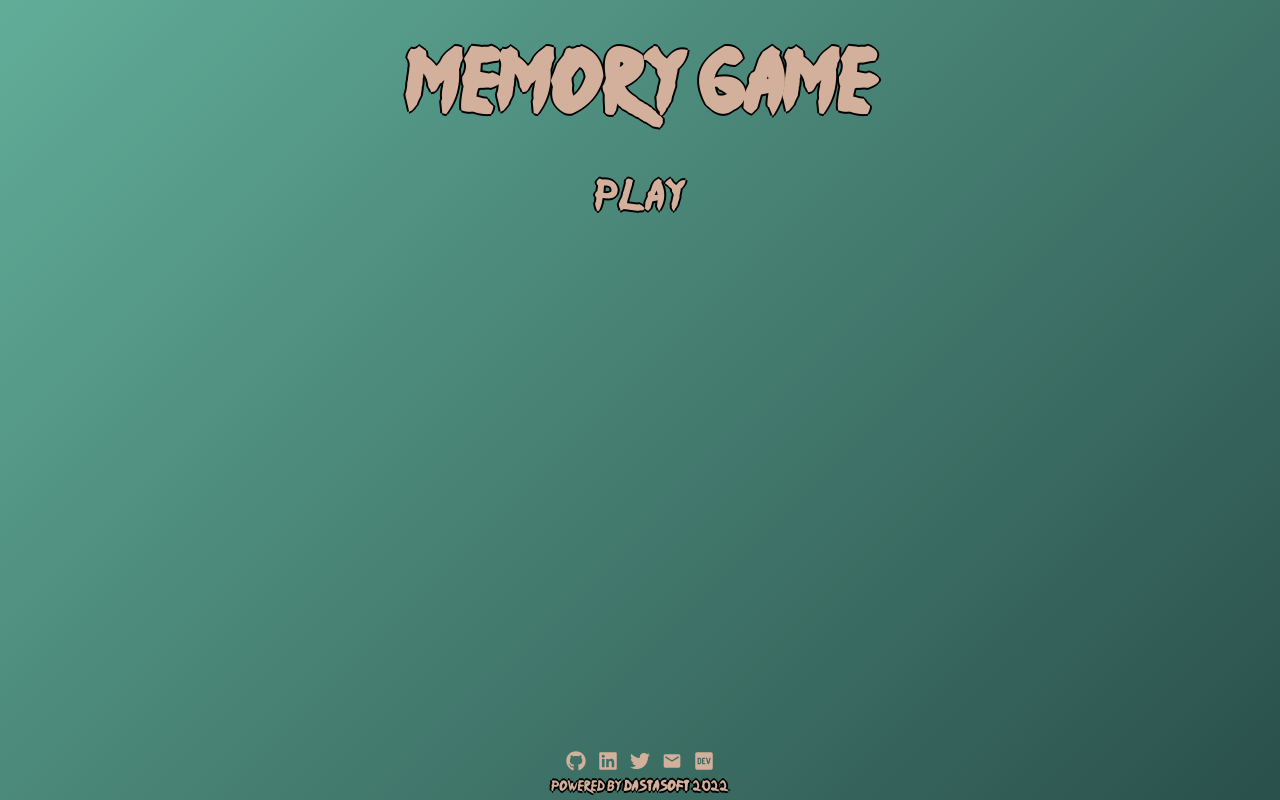
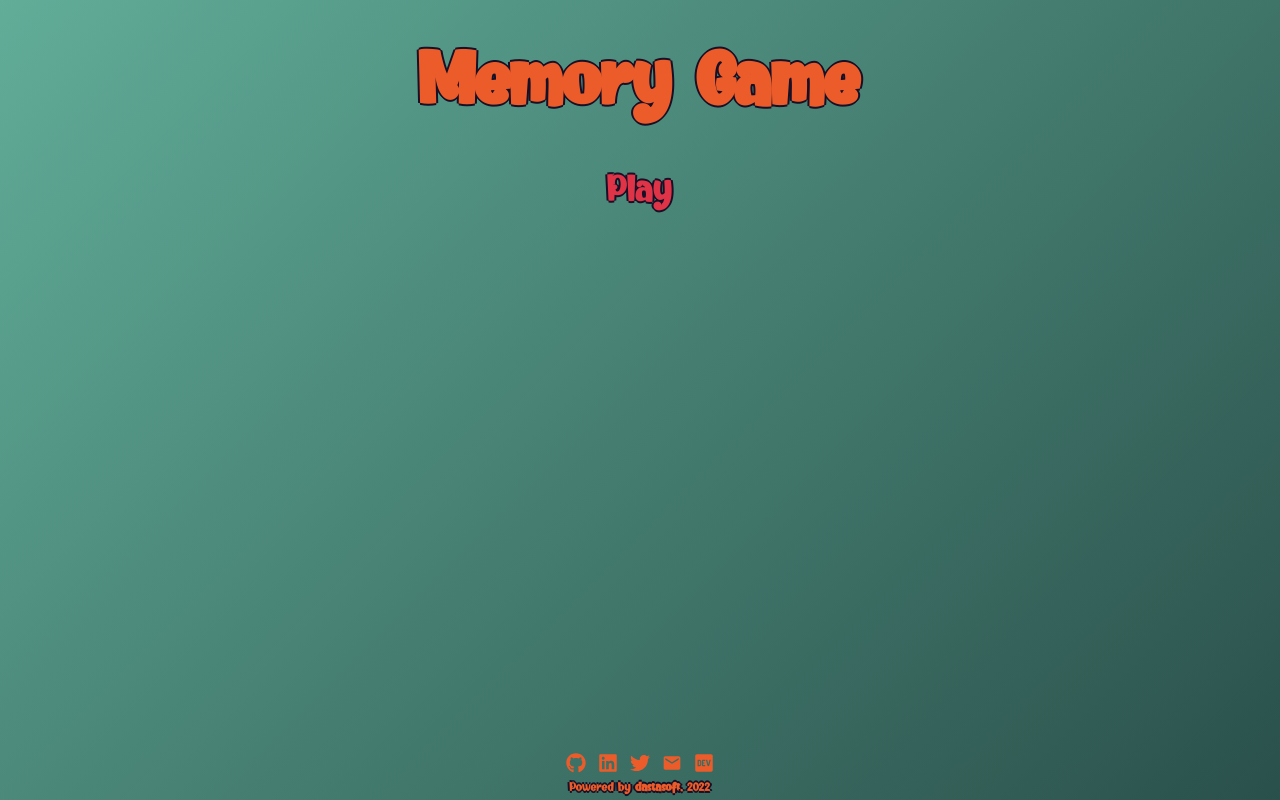
Before and after one commit to dastasoft/memory-game, a Next.js app: page / in a window 1280 px wide. Built offline with nearby package versions, Linux system fonts and the light colour scheme.

Commit message:
added global css

```diff
--- a/package.json
+++ b/package.json
@@ -14,6 +14,7 @@
     "prepare": "husky install"
   },
   "dependencies": {
+    "classnames": "^2.3.1",
     "framer-motion": "^6.2.9",
     "next": "^12.1.5",
     "next-seo": "^5.1.0",
--- a/src/components/Card/Card.module.css
+++ b/src/components/Card/Card.module.css
@@ -1,24 +1,39 @@
 .card {
   position: relative;
-  border: 2px solid var(--secondary);
+  border: 2px solid var(--highlight);
   border-radius: 6px;
+  height: 25vw;
+  width: 25vw;
+  background-color: transparent;
+  perspective: 1000px;
+  cursor: pointer;
 }
 
 .card img {
-  width: 100%;
   display: block;
   border-radius: 6px;
 }
 
-.card .front {
-  transform: rotateY(90deg);
-  position: absolute;
+.inner {
+  position: relative;
+  width: 100%;
+  height: 100%;
+  text-align: center;
+  transform-style: preserve-3d;
 }
 
-.flipped .front {
-  transform: rotateY(0deg);
+.front,
+.back {
+  position: absolute;
+  width: 100%;
+  height: 100%;
+  -webkit-backface-visibility: hidden;
+  backface-visibility: hidden;
 }
 
-.flipped .back {
-  transform: rotateY(90deg);
+@media only screen and (min-width: 768px) {
+  .card {
+    max-height: 165px;
+    max-width: 165px;
+  }
 }
--- a/src/components/Card/index.tsx
+++ b/src/components/Card/index.tsx
@@ -1,3 +1,5 @@
+import { motion } from 'framer-motion'
+
 import { Card as TCard } from '@/types'
 
 import styles from './Card.module.css'
@@ -21,15 +23,28 @@ export default function Card({
 
   return (
     <div className={styles.card}>
-      <div className={flipped ? styles.flipped : ''}>
-        <img className={styles.front} src={card.imageURL} alt="card front" />
+      <motion.div
+        className={styles.inner}
+        animate={{
+          rotateY: flipped ? '180deg' : '0deg',
+          transition: {
+            duration: 0.8,
+          },
+        }}
+      >
+        <motion.img
+          className={styles.front}
+          src={card.imageURL}
+          style={{ rotateY: '180deg' }}
+          alt="card front"
+        />
         <img
-          className={styles.back}
           src={`${card.imageURL.split('/').slice(0, -1).join('/')}/cover.jpg`}
           alt="card back"
+          className={styles.back}
           onClick={handleClick}
         />
-      </div>
+      </motion.div>
     </div>
   )
 }
--- a/src/components/Game/Game.module.css
+++ b/src/components/Game/Game.module.css
@@ -2,6 +2,7 @@
   max-width: 860px;
   margin: 40px auto;
 }
+
 .card-grid {
   margin-top: 40px;
   display: grid;
--- a/src/components/Game/index.tsx
+++ b/src/components/Game/index.tsx
@@ -1,4 +1,6 @@
 import { useCallback, useEffect, useState } from 'react'
+
+import { motion, useAnimation } from 'framer-motion'
 
 import { Card as TCard, Deck } from '@/types'
 
@@ -7,8 +9,42 @@ import { Difficulties } from '../SelectDifficulty'
 import Timer from '../Timer'
 import styles from './Game.module.css'
 
+const containerVariants = {
+  hidden: {
+    opacity: 0,
+  },
+  visible: {
+    opacity: 1,
+    transition: {
+      type: 'spring',
+      mass: 0.4,
+      damping: 8,
+      when: 'beforeChildren',
+      staggerChildren: 0.2,
+    },
+  },
+  exit: {
+    x: '-100vh',
+    transition: { ease: 'easeInOut' },
+  },
+}
+
+const childVariants = {
+  hidden: {
+    opacity: 0,
+    x: `-${Math.floor(Math.random() * (500 - 100 + 1) + 100)}vw`,
+    y: `-${Math.floor(Math.random() * (500 - 100 + 1) + 100)}vw`,
+  },
+  visible: {
+    opacity: 1,
+    x: 0,
+    y: 0,
+  },
+}
+
 enum GameStates {
   LOADING,
+  ANIMATION,
   IDLE,
   COMPLETED,
 }
@@ -31,11 +67,17 @@ export default function Game({
   backToDeck,
 }: Props) {
   const [gameState, setGameState] = useState(GameStates.LOADING)
-  const [deck, setDeck] = useState<Deck>([])
+  const [deck, setDeck] = useState<Deck>(
+    [...selectedDeck, ...selectedDeck]
+      .sort(() => Math.random() - 0.5)
+      .map((card: any) => ({ ...card, id: Math.random(), matched: false }))
+  )
   const [cardSelectedOne, setCardSelectedOne] = useState<TCard | null>(null)
   const [cardSelectedTwo, setCardSelectedTwo] = useState<TCard | null>(null)
   const [matches, setMatches] = useState(0)
   const [remainingTime, setRemainingTime] = useState(initialTimeInSeconds)
+  const [isTimerActive, setIsTimerActive] = useState(false)
+  const controls = useAnimation()
 
   const initDeck = useCallback(() => {
     return [...selectedDeck, ...selectedDeck]
@@ -50,7 +92,8 @@ export default function Game({
     setMatches(0)
     setRemainingTime(initialTimeInSeconds)
     setGameState(GameStates.IDLE)
-  }, [initDeck])
+    controls.start('visible')
+  }, [controls, initDeck])
 
   const completePhase = () => {
     setTimeout(() => {
@@ -91,8 +134,8 @@ export default function Game({
   }, [checkSelection])
 
   useEffect(() => {
-    initGame()
-  }, [initGame])
+    controls.start('visible')
+  }, [controls])
 
   const EndScreenButtons = () => {
     return (
@@ -124,7 +167,21 @@ export default function Game({
   }
 
   return (
-    <div className={styles.Game}>
+    <motion.div
+      className={styles.Game}
+      variants={containerVariants}
+      initial="hidden"
+      animate={controls}
+      exit="exit"
+      onAnimationStart={() => {
+        setGameState(GameStates.ANIMATION)
+        setIsTimerActive(false)
+      }}
+      onAnimationComplete={() => {
+        setGameState(GameStates.IDLE)
+        setIsTimerActive(true)
+      }}
+    >
       <div className={styles.Header}>
         <div>Matches: {matches}</div>
         <button onClick={initGame}>Reset</button>
@@ -139,8 +196,8 @@ export default function Game({
         }
       >
         {deck.map((card) => (
+          <motion.div key={card.id} variants={childVariants}>
             <Card
-            key={card.id}
               card={card}
               handleSelection={handleSelection}
               flipped={Boolean(
@@ -150,13 +207,16 @@ export default function Game({
               )}
               disabled={gameState !== GameStates.IDLE}
             />
+          </motion.div>
         ))}
       </div>
+      {isTimerActive && (
         <Timer
           remainingTime={remainingTime}
           setRemainingTime={setRemainingTime}
           onEndAction={() => setGameState(GameStates.COMPLETED)}
         />
-    </div>
+      )}
+    </motion.div>
   )
 }
--- a/src/components/Intro/index.tsx
+++ b/src/components/Intro/index.tsx
@@ -1,9 +1,58 @@
+import { motion } from 'framer-motion'
+
+const buttonVariants = {
+  hidden: {
+    x: '500vw',
+  },
+  visible: {
+    x: 0,
+    transition: { type: 'spring', delay: 0.3, duration: 1 },
+  },
+  hover: {
+    scale: 1.5,
+    transition: {
+      duration: 0.4,
+      yoyo: Infinity,
+    },
+  },
+}
+
+const containerVariants = {
+  exit: {
+    x: '-100vh',
+    transition: { ease: 'easeInOut' },
+  },
+}
+
+const h1Variants = {
+  hidden: {
+    y: '-100vh',
+  },
+  visible: {
+    y: 0,
+  },
+}
+
 const Intro = ({ next }: { next: () => void }) => {
   return (
-    <div className="flex-vertical">
-      <h1>Memory Game</h1>
-      <button onClick={next}>Play</button>
-    </div>
+    <motion.div
+      className="flex-vertical"
+      variants={containerVariants}
+      initial="hidden"
+      animate="visible"
+      exit="exit"
+    >
+      <motion.h1 variants={h1Variants}>Memory Game</motion.h1>
+      <motion.button
+        onClick={next}
+        variants={buttonVariants}
+        initial="hidden"
+        animate="visible"
+        whileHover="hover"
+      >
+        Play
+      </motion.button>
+    </motion.div>
   )
 }
 
--- a/src/components/SelectDeck/index.tsx
+++ b/src/components/SelectDeck/index.tsx
@@ -1,4 +1,47 @@
+import { motion } from 'framer-motion'
+
 import { DECKS } from '@/utils/Decks'
+
+const containerVariants = {
+  hidden: {
+    opacity: 0,
+    x: '100vw',
+  },
+  visible: {
+    opacity: 1,
+    x: 0,
+    transition: {
+      type: 'spring',
+      mass: 0.4,
+      damping: 8,
+      when: 'beforeChildren',
+      staggerChildren: 0.4,
+    },
+  },
+  exit: {
+    x: '-100vh',
+    transition: { ease: 'easeInOut' },
+  },
+}
+
+const childVariants = {
+  hidden: {
+    opacity: 0,
+  },
+  visible: {
+    opacity: 1,
+  },
+}
+
+const buttonVariants = {
+  hover: {
+    scale: 1.3,
+    textShadow: '0px 0px 7px rgb(19, 54, 108)',
+    transition: {
+      duration: 0.3,
+    },
+  },
+}
 
 const SelectDeck = ({
   next,
@@ -15,16 +58,30 @@ const SelectDeck = ({
   }
 
   return (
-    <div>
+    <motion.div
+      variants={containerVariants}
+      initial="hidden"
+      animate="visible"
+      exit="exit"
+    >
       <h2>Select Deck</h2>
       <div className="flex-vertical stack">
         {Object.keys(DECKS).map((theme: string) => (
-          <button key={theme} onClick={handleSelect} value={theme}>
-            {theme}
-          </button>
+          <motion.div key={theme} variants={childVariants}>
+            <motion.button
+              onClick={handleSelect}
+              value={theme}
+              variants={buttonVariants}
+              initial="hidden"
+              animate="visible"
+              whileHover="hover"
+            >
+              {theme}
+            </motion.button>
+          </motion.div>
         ))}
       </div>
-    </div>
+    </motion.div>
   )
 }
 
--- a/src/components/SelectDifficulty/index.tsx
+++ b/src/components/SelectDifficulty/index.tsx
@@ -1,4 +1,47 @@
 import { Dispatch, SetStateAction } from 'react'
+
+import { motion } from 'framer-motion'
+
+const containerVariants = {
+  hidden: {
+    opacity: 0,
+    x: '100vw',
+  },
+  visible: {
+    opacity: 1,
+    x: 0,
+    transition: {
+      type: 'spring',
+      mass: 0.4,
+      damping: 8,
+      when: 'beforeChildren',
+      staggerChildren: 0.4,
+    },
+  },
+  exit: {
+    x: '-100vh',
+    transition: { ease: 'easeInOut' },
+  },
+}
+
+const childVariants = {
+  hidden: {
+    opacity: 0,
+  },
+  visible: {
+    opacity: 1,
+  },
+}
+
+const buttonVariants = {
+  hover: {
+    scale: 1.3,
+    textShadow: '0px 0px 7px rgb(19, 54, 108)',
+    transition: {
+      duration: 0.3,
+    },
+  },
+}
 
 export const Difficulties = {
   Easy: 3,
@@ -20,16 +63,28 @@ const SelectDifficulty = ({
   }
 
   return (
-    <div>
+    <motion.div
+      variants={containerVariants}
+      initial="hidden"
+      animate="visible"
+      exit="exit"
+    >
       <h2>Select difficulty</h2>
       <div className="flex-vertical stack">
         {Object.entries(Difficulties).map(([key, value]) => (
-          <button key={key} onClick={handleSelect} value={value}>
-            {key}
-          </button>
+          <motion.div key={key} variants={childVariants}>
+            <motion.button
+              onClick={handleSelect}
+              value={value}
+              variants={buttonVariants}
+              whileHover="hover"
+            >
+              {key}
+            </motion.button>
+          </motion.div>
         ))}
       </div>
-    </div>
+    </motion.div>
   )
 }
 
--- a/src/styles/globals.css
+++ b/src/styles/globals.css
@@ -3,9 +3,18 @@
   src: url('/fonts/NinjaNaruto-YOn4.ttf');
 }
 
+@font-face {
+  font-family: 'Kero Kero';
+  src: url('/fonts/KeroKero-51BBx.ttf');
+}
+
 :root {
-  --primary: #d2b09b;
+  --primary: #ec5c2a;
   --secondary: #298acd;
+  --highlight: #df3347;
+  --bg1: #61ad98;
+  --bg2: #2a504b;
+  --black: #171026;
 }
 
 * {
@@ -17,22 +26,19 @@ body {
   padding: 0;
   margin: 0;
   height: 100%;
-  font-family: 'Naruto Ninja', sans-serif;
+  font-family: 'Kero Kero', sans-serif;
   font-size: 1.5em;
-  text-shadow: -2px 0 black, 0 2px black, 2px 0 black, 0 -2px black;
-  background-image: linear-gradient(135deg, #61ad98 0%, #2a504b 100%);
+  text-shadow: -2px 0 var(--black), 0 2px var(--black), 2px 0 var(--black),
+    0 -2px var(--black);
+  background-image: linear-gradient(135deg, var(--bg1) 0%, var(--bg2) 100%);
   height: 100%;
   color: var(--primary);
+  overflow-x: hidden;
 }
 
 a {
   color: inherit;
   text-decoration: none;
-  cursor: pointer;
-}
-
-button {
-  all: unset;
   cursor: pointer;
 }
 
@@ -48,3 +54,15 @@ button {
 .stack > * {
   margin-bottom: 0.5em;
 }
+
+h1,
+h2,
+h3 {
+  color: var(--primary);
+}
+
+button {
+  all: unset;
+  cursor: pointer;
+  color: var(--highlight);
+}
```
Also changed, not shown: public/fonts/KeroKero-51BBx.ttf (added), 1 other file (tests, documents, lock files or other folders). Lines whose indentation alone changed are shown as unchanged.
